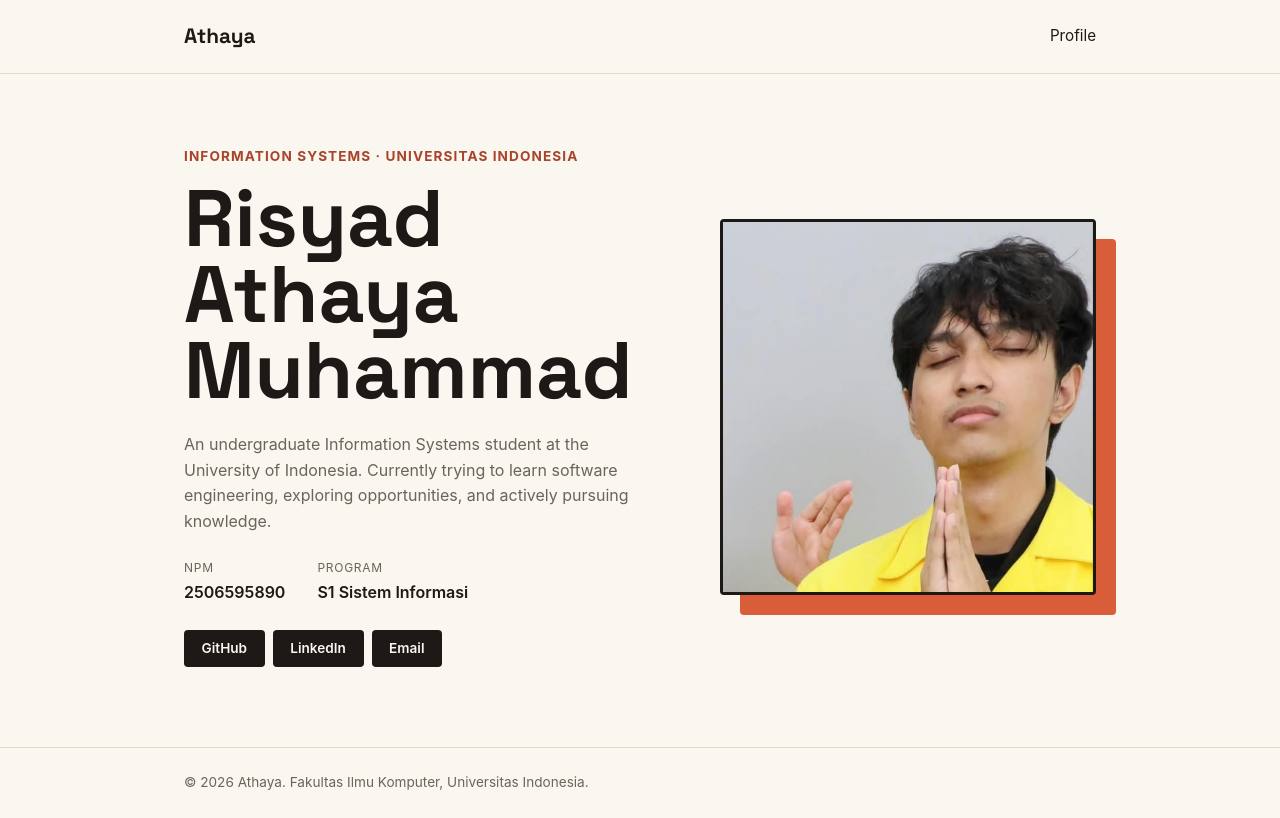
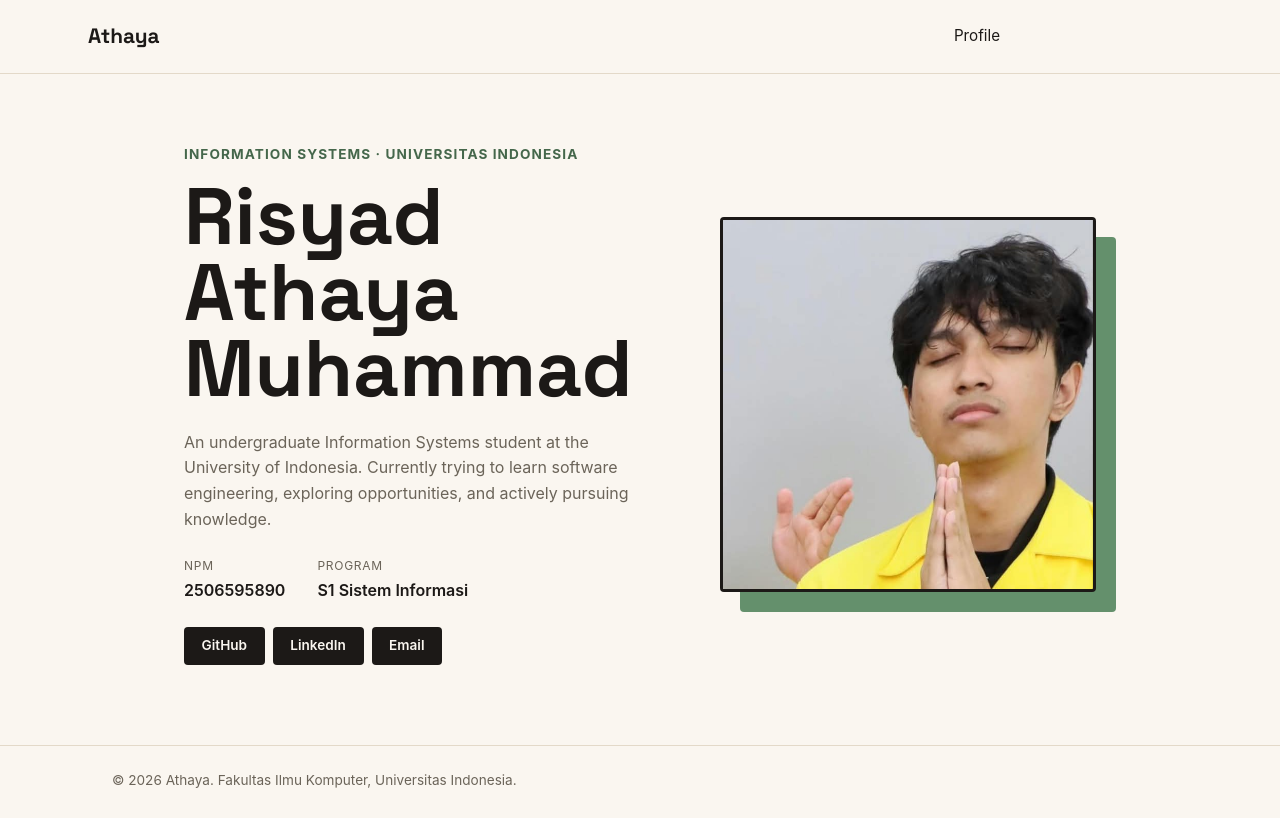
Before and after one commit to RisyadAthaya/myportofolio, a Django app: page / in a window 1280 px wide. After the commit the page ends 788 px from the top, so only its background shows below. Run offline with Django 5.2, Linux system fonts and the light colour scheme.

Commit message:
style: changed the color, display of main, and make the header stays when scrolling

```diff
--- a/static/css/style.css
+++ b/static/css/style.css
@@ -7,8 +7,8 @@
 :root {
     --ink: #1c1917;
     --paper: #faf6f0;
-    --accent: #d95d39;
-    --accent-dark: #a8442a;
+    --accent: #64906C;
+    --accent-dark: #45674b;
     --line: #e3d9c9;
     --text-muted: #6b6459;
     --radius: 4px;
@@ -21,17 +21,28 @@ body {
     line-height: 1.6;
 }
 
+main {
+    display: flex;
+    flex-direction: column;
+    align-items: center;
+    padding-top: 4.5rem;
+}
+
 h1, .brand {
     font-family: "Space Grotesk", -apple-system, sans-serif;
 }
 
 .container {
     max-width: 960px;
-    margin: 0 auto;
+    margin: 0 4rem;
     padding: 0 1.5rem;
 }
 
 .site-header {
+    background-color: var(--paper);
+    position: fixed;
+    z-index: 10;
+    width: 100%;
     border-bottom: 1px solid var(--line);
 }
 
```
